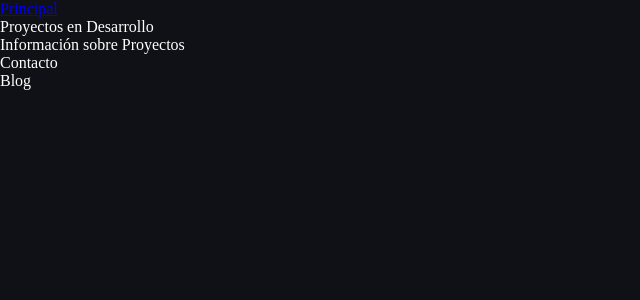
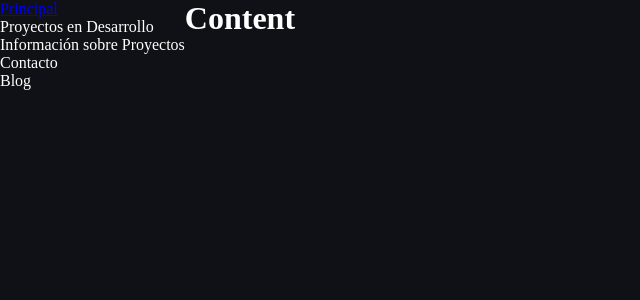
Before and after one commit to YisusGaming/YisusGaming.github.io, a React (Vite) app: page / in a window 1280 px wide. Shown: the top 300 px of the page, without its empty margins (0-640 px from the left). Built offline with nearby package versions, Linux system fonts and the light colour scheme.

Commit message:
new layout

```diff
--- a/src/App.css
+++ b/src/App.css
@@ -0,0 +1,12 @@
+#root {
+    display: grid;
+    height: 100%;
+    width: 100%;
+    grid-template-columns: auto 1fr;
+    grid-template-areas:
+        "navbar main";
+}
+
+#content {
+    grid-area: main;
+}
--- a/src/App.tsx
+++ b/src/App.tsx
@@ -5,6 +5,9 @@ export default function App() {
     return (
         <>
             <Navbar />
+            <main id='content'>
+                <h1>Content</h1>
+            </main>
         </>
     );
 }
```
